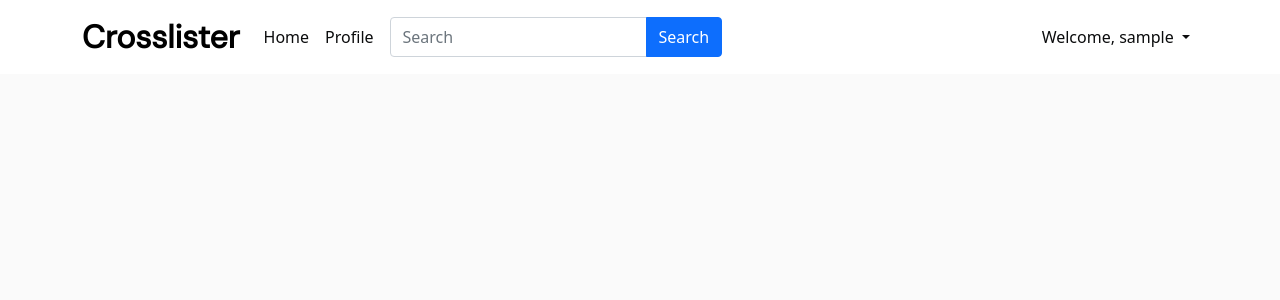
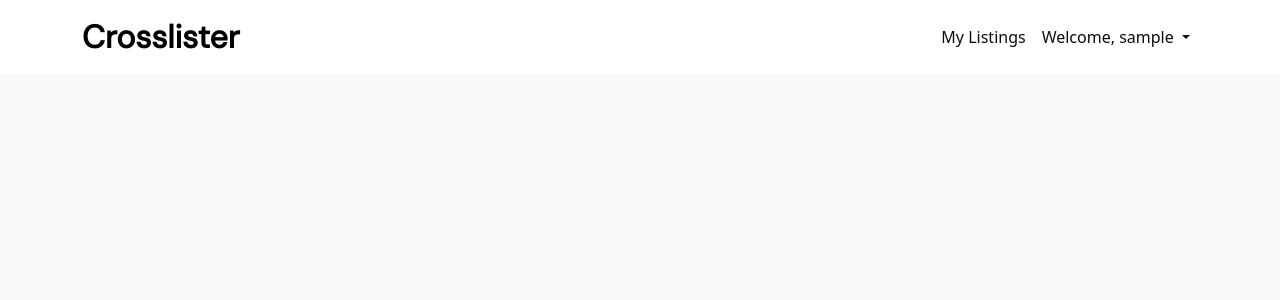
Before and after one commit to lijemmu/crosslisting, a Flask app: page / in a window 1280 px wide. Shown: the top 300 px of the page. Run offline with Flask 2, Linux system fonts and the light colour scheme; the visitor is signed in with stand-in values (Sample User, id 1); data comes from the database, SQL or seed files in the repository.

Commit message:
updated nav bar

```diff
--- a/flasksite/templates/layout.html
+++ b/flasksite/templates/layout.html
@@ -22,21 +22,10 @@
           <span class="navbar-toggler-icon"></span>
         </button>
 
-        <div class="collapse navbar-collapse" id="navbarToggle">
-          <div class="navbar-nav me-auto">
-            <a class="nav-item nav-link" href="{{ url_for('home') }}">Home</a>
-            <a class="nav-item nav-link" href="{{ url_for('profile') }}">Profile</a>
-            <form method="POST" action="{{ url_for('search')}}" class="d-flex">
-              {{ form.hidden_tag() }}
-              <div class="input-group ms-2">
-                <input class="form-control" data-bs-toggle="tooltip" title="Search by username, email, school, or graduation year" type="search" placeholder="Search" aria-label="Search" aria-describedby="button-addon2" name="searched">
-                <button class="btn btn-primary" id="button-addon2" type="submit">Search</button>
-              </div>
-            </form>
-          </div>
-
-          <div class="navbar-nav" id="navbarText">
+          <div class="navbar-nav justify-content-end" id="navbarText">
             {% if current_user.is_authenticated %}
+            <!--listings.html does not exist yet in this branch, so My Listings link throws an error-->
+            <a class="nav-item nav-link" href="{{ url_for('listings') }}">My Listings</a>
               <li class="nav-item dropdown">
                 <a class="nav-link dropdown-toggle" href="#" id="navbarLightDropdownMenuLink" role="button" data-bs-toggle="dropdown" aria-expanded="false">
                     Welcome, {{ current_user.username }}
```
